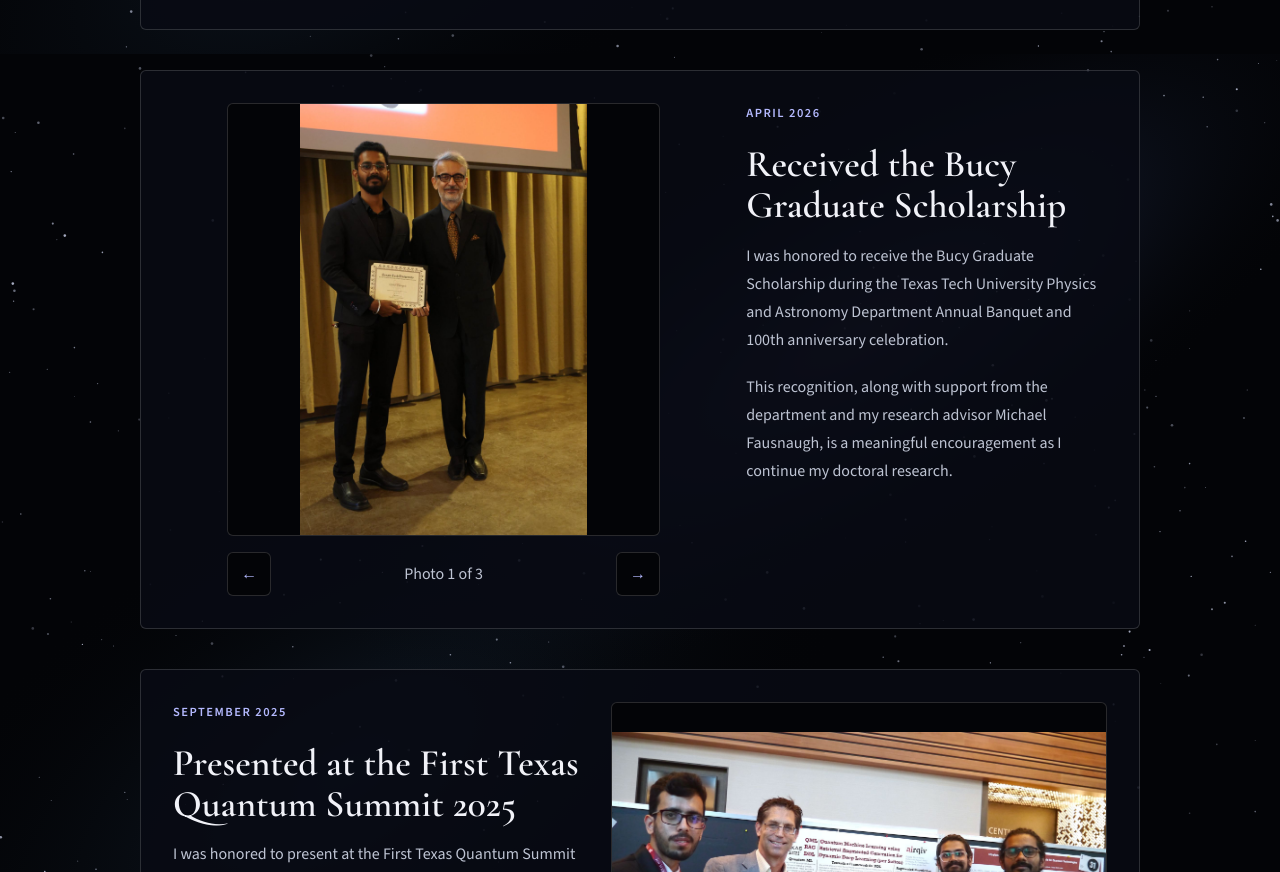
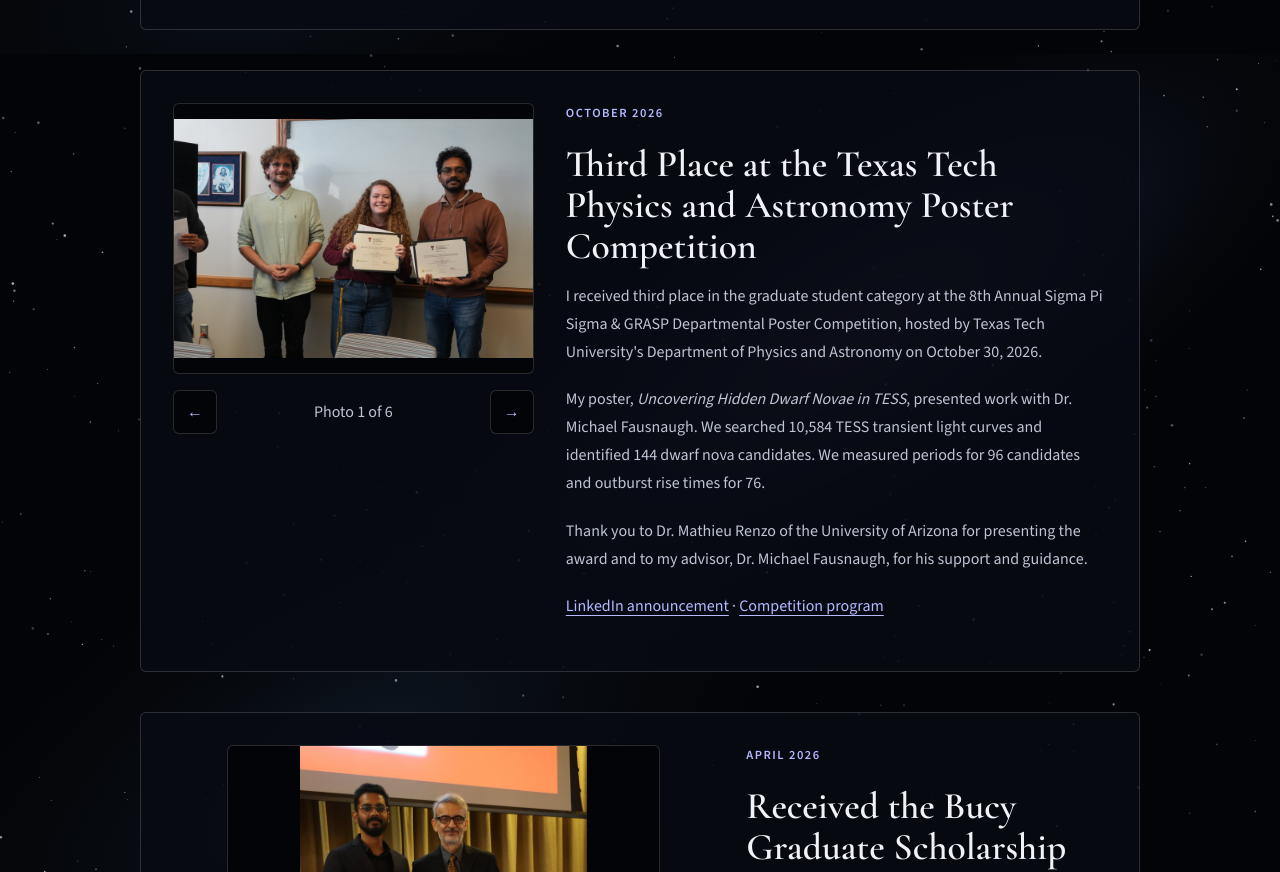
Before and after one commit to rahule-1999/academic-website, a plain HTML site: page news/index.html in a window 1280 px wide. Shown: the part 826-1698 px from the top of the page. Drawn offline with nearby package versions, Linux system fonts and the light colour scheme.

Commit message:
Add Texas Tech poster competition award to News

```diff
--- a/news/index.html
+++ b/news/index.html
@@ -71,6 +71,46 @@
                   <h2 id="aavso-title">Presented at the 115th AAVSO Annual Meeting</h2>
                   <p>I gave a talk titled <em>Uncovering Hidden Dwarf Novae in TESS</em> at the 115th Annual Meeting of the American Association of Variable Star Observers (AAVSO), held November 7&ndash;8, 2026, in Santa Fe, New Mexico. I shared how our team identifies dwarf novae in TESS data and characterizes their outburst timings and orbital periods.</p>
                   <p>One of the highlights was meeting amateur astronomers. Thank you to Bailey and Bill Dillon for offering to help observe our candidate sources. Connections I made through the presentation helped me obtain additional observational data for sources our team is studying.</p>
+                </div>
+              </div>
+            </section>
+
+            <section id="ttu-poster-2026" class="news-item" aria-labelledby="ttu-poster-title">
+              <div class="news-card">
+                <div class="news-media photo-slider" role="group" aria-label="Texas Tech poster competition photos">
+                  <div class="photo-slider-frame" id="ttu-poster-photos">
+                    <a class="photo-slide" href="../images/ttu-poster-2026-award.jpg">
+                      <img src="../images/ttu-poster-2026-award.jpg" loading="lazy" alt="Rahul Ethirajulu and a fellow award recipient holding their third-place certificates." />
+                    </a>
+                    <a class="photo-slide" href="../images/ttu-poster-2026-poster.jpg">
+                      <img src="../images/ttu-poster-2026-poster.jpg" loading="lazy" alt="Rahul pointing to figures on the Uncovering Hidden Dwarf Novae in TESS poster." />
+                    </a>
+                    <a class="photo-slide" href="../images/ttu-poster-2026-group.jpg">
+                      <img src="../images/ttu-poster-2026-group.jpg" loading="lazy" alt="Poster competition award recipients posing together with their certificates." />
+                    </a>
+                    <a class="photo-slide" href="../images/ttu-poster-2026-explaining.jpg">
+                      <img src="../images/ttu-poster-2026-explaining.jpg" loading="lazy" alt="Rahul explaining the poster to an attendee holding a clipboard." />
+                    </a>
+                    <a class="photo-slide" href="../images/ttu-poster-2026-discussion.jpg">
+                      <img src="../images/ttu-poster-2026-discussion.jpg" loading="lazy" alt="Attendees discussing the dwarf novae poster with Rahul." />
+                    </a>
+                    <a class="photo-slide" href="../images/ttu-poster-2026-attendees.jpg">
+                      <img src="../images/ttu-poster-2026-attendees.jpg" loading="lazy" alt="Rahul with two fellow attendees at the poster competition." />
+                    </a>
+                  </div>
+                  <div class="photo-slider-controls" hidden>
+                    <button type="button" data-photo-step="-1" aria-label="Previous photo" aria-controls="ttu-poster-photos">&larr;</button>
+                    <span class="photo-slider-count" role="status"></span>
+                    <button type="button" data-photo-step="1" aria-label="Next photo" aria-controls="ttu-poster-photos">&rarr;</button>
+                  </div>
+                </div>
+                <div class="news-body">
+                  <p class="news-date">October 2026</p>
+                  <h2 id="ttu-poster-title">Third Place at the Texas Tech Physics and Astronomy Poster Competition</h2>
+                  <p>I received third place in the graduate student category at the 8th Annual Sigma Pi Sigma &amp; GRASP Departmental Poster Competition, hosted by Texas Tech University's Department of Physics and Astronomy on October 30, 2026.</p>
+                  <p>My poster, <em>Uncovering Hidden Dwarf Novae in TESS</em>, presented work with Dr. Michael Fausnaugh. We searched 10,584 TESS transient light curves and identified 144 dwarf nova candidates. We measured periods for 96 candidates and outburst rise times for 76.</p>
+                  <p>Thank you to Dr. Mathieu Renzo of the University of Arizona for presenting the award and to my advisor, Dr. Michael Fausnaugh, for his support and guidance.</p>
+                  <p><a href="https://www.linkedin.com/posts/rahulethi_texastech-ttuphysics-astronomy-ugcPost-7527828755986173952-w-8K/">LinkedIn announcement</a> &middot; <a href="https://eventreg.ads.ttu.edu/event/351/">Competition program</a></p>
                 </div>
               </div>
             </section>
```
Also changed, not shown: images/ttu-poster-2026-attendees.jpg (added), images/ttu-poster-2026-award.jpg (added), images/ttu-poster-2026-discussion.jpg (added), images/ttu-poster-2026-explaining.jpg (added), images/ttu-poster-2026-group.jpg (added), images/ttu-poster-2026-poster.jpg (added).
